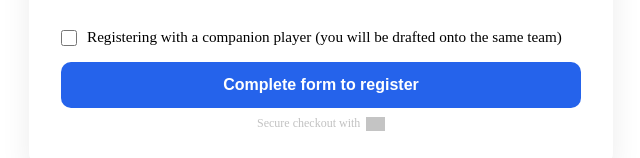
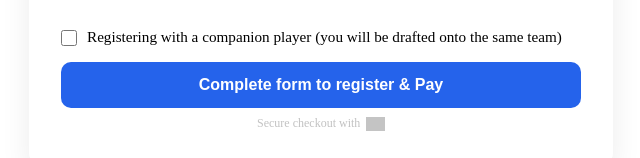
Before and after one commit to markhartley0929-netizen/SingleEventRegistration, a React (Vite) app: page /register in a window 1280 px wide. Shown: the part 1114-1272 px from the top of the page, without its empty margins (319-959 px from the left). Built offline with nearby package versions, Linux system fonts and the light colour scheme; grey boxes are pictures that could not be loaded.

Commit message:
PayPal integration + guards v25

```diff
--- a/src/components/PlayerRegistrationForm.tsx
+++ b/src/components/PlayerRegistrationForm.tsx
@@ -121,7 +121,7 @@ export default function PlayerRegistrationForm({
     // =========================
   // Front-end form guard
   // =========================
-  const isPrimaryComplete = useMemo(() => {
+const isPrimaryComplete = useMemo(() => {
   return (
     primary.firstName.trim() &&
     primary.lastName.trim() &&
@@ -130,8 +130,9 @@ export default function PlayerRegistrationForm({
     primary.skillLevel &&
     primary.jerseySize &&
     primary.shortSize &&
-    primary.preferredPosition &&          // ✅ REQUIRED
-    primary.jerseyNumber.trim() &&         // ✅ REQUIRED
+    primary.preferredPosition &&
+    primary.secondaryPosition &&
+    primary.jerseyNumber.trim() &&
     primary.address.street.trim() &&
     primary.address.city.trim() &&
     primary.address.state &&
@@ -139,6 +140,7 @@ export default function PlayerRegistrationForm({
     !primaryZipError
   );
 }, [primary, primaryZipError]);
+
 
 const isCompanionComplete = useMemo(() => {
   if (!registeringWithCompanion) return true;
@@ -161,11 +163,13 @@ const isCompanionComplete = useMemo(() => {
     companion.skillLevel &&
     companion.jerseySize &&
     companion.shortSize &&
-    companion.preferredPosition &&        // ✅ REQUIRED
-    companion.jerseyNumber.trim() &&       // ✅ REQUIRED
+    companion.preferredPosition &&
+    companion.secondaryPosition &&
+    companion.jerseyNumber.trim() &&
     addressOk
   );
 }, [companion, registeringWithCompanion, useSameAddress, companionZipError]);
+
 
 
 
@@ -809,7 +813,7 @@ alert(data?.message || "Registration failed");
   ? "Processing..."
   : canSubmit
     ? "Register & Proceed to Payment"
-    : "Complete form to register"}
+    : "Complete form to register & Pay"}
 
 </button>
 
```
